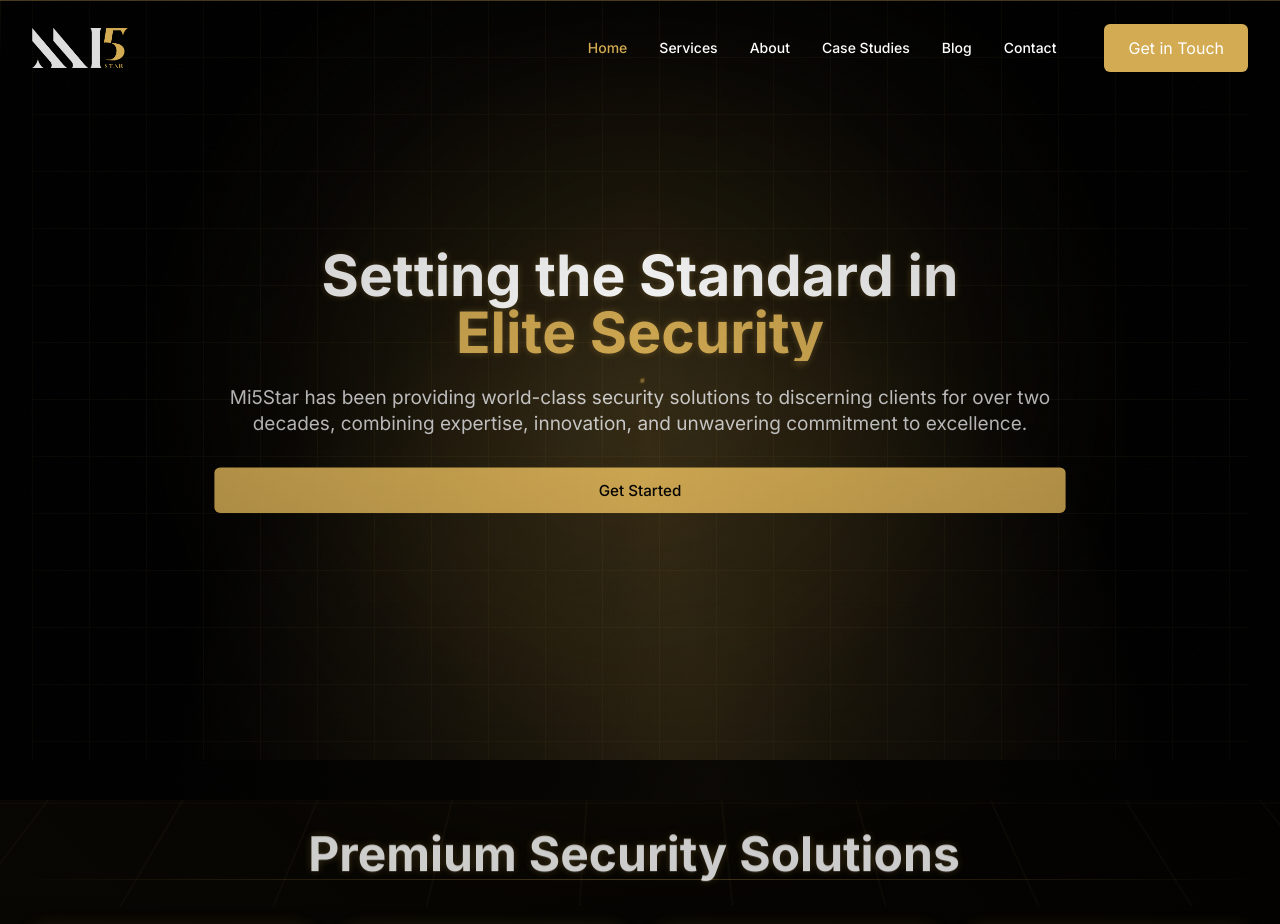
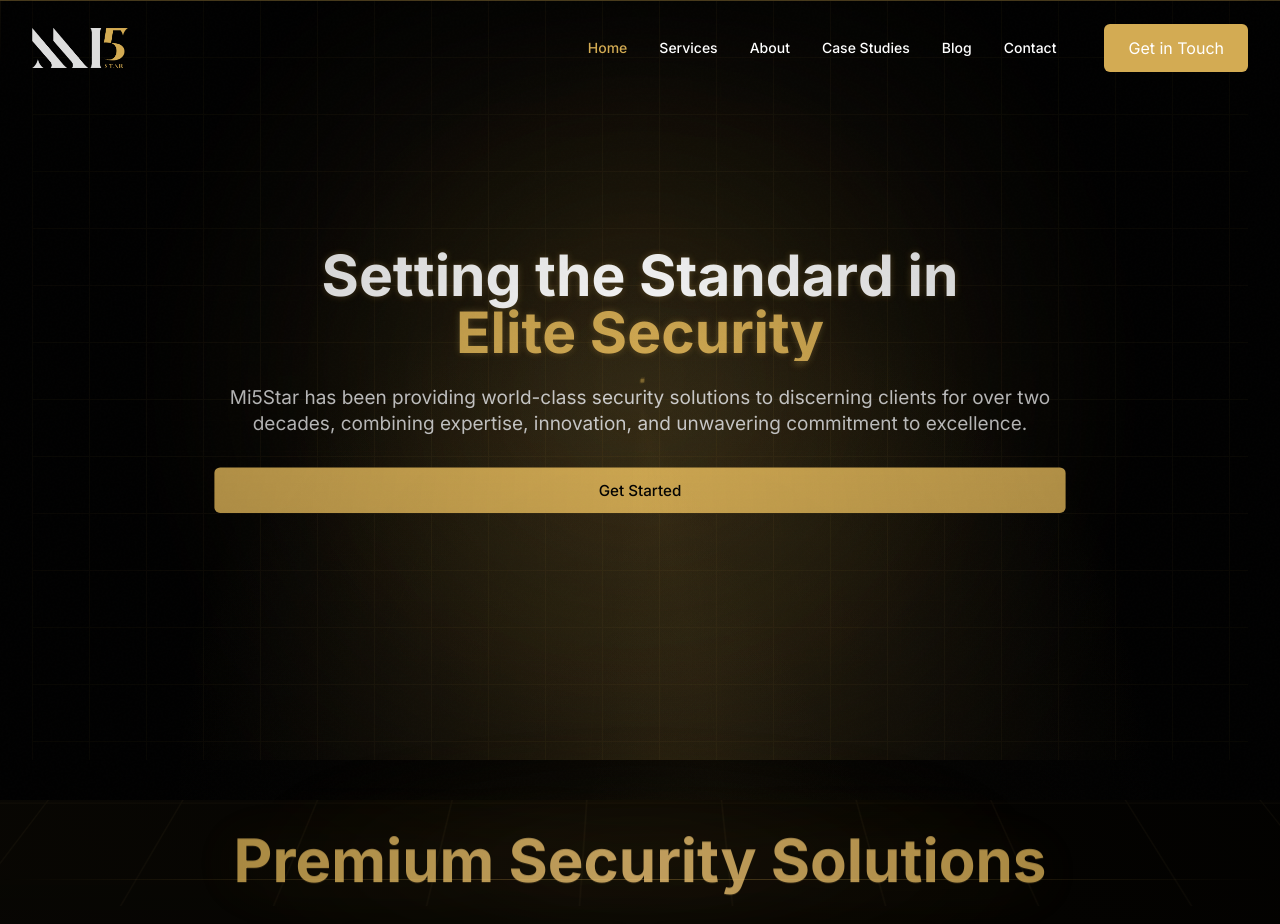
Before and after one commit to Dezzi94/mi5star-website, a Next.js app: page / in a window 1280 px wide. Shown: the top 924 px of the page. Built offline with nearby package versions, Linux system fonts and the light colour scheme.

Commit message:
Update page.tsx

```diff
--- a/src/app/page.tsx
+++ b/src/app/page.tsx
@@ -199,9 +199,21 @@ export default function Home() {
               whileInView={{ opacity: 1, y: 0 }}
               transition={{ duration: 0.8 }}
               viewport={{ once: true }}
+              className="relative"
             >
-              <AnimatedText animate="words" className="heading-lg text-center mb-12">
-                Premium Security Solutions
+              <motion.div
+                className="absolute inset-0 blur-3xl opacity-20"
+                style={{
+                  background: 'radial-gradient(circle at center, var(--secondary), transparent 70%)',
+                }}
+              />
+              <AnimatedText
+                animate="words"
+                className="heading-xl text-center mb-12 px-4 sm:px-6 relative z-10"
+              >
+                <span className="bg-gradient-to-r from-[#d3ab53] via-[#f0c675] to-[#d3ab53] bg-clip-text text-transparent drop-shadow-[0_5px_35px_rgba(211,171,83,0.15)]">
+                  Premium Security Solutions
+                </span>
               </AnimatedText>
             </motion.div>
 
```
